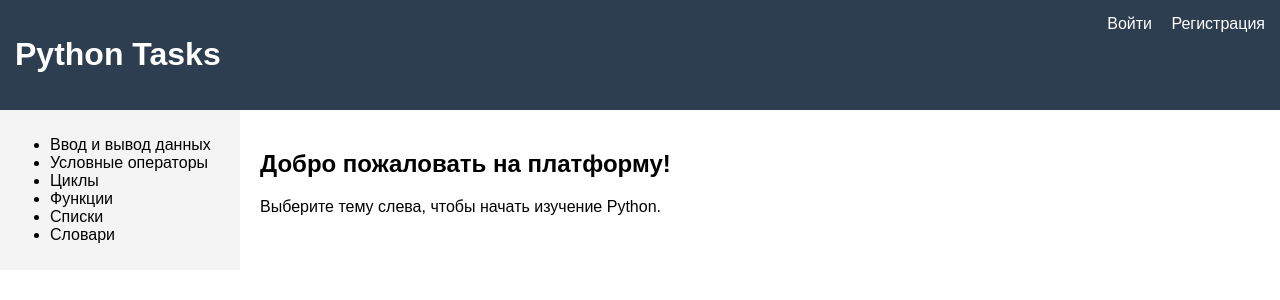
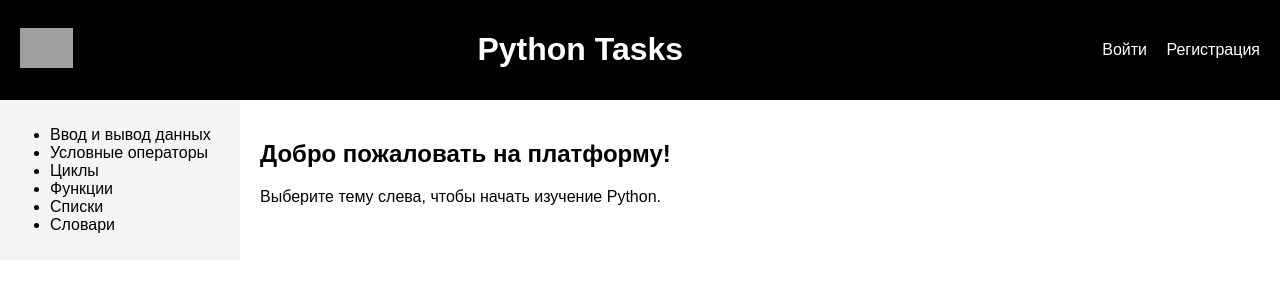
Before and after one commit to mary-potter/bilimcode, a Flask app: page / in a window 1280 px wide. Shown: the top 300 px of the page. Run offline with Flask 3, Linux system fonts and the light colour scheme; grey boxes are pictures that could not be loaded.

Commit message:
changing base

```diff
--- a/templates/base.html
+++ b/templates/base.html
@@ -4,10 +4,39 @@
   <meta charset="UTF-8">
   <title>{% block title %}Python Tasks{% endblock %}</title>
   <link rel="stylesheet" href="{{ url_for('static', filename='style.css') }}">
+  <style>
+    header {
+      background-color: black; /* черный фон */
+      color: white; /* белый текст */
+      display: flex;
+      align-items: center;
+      justify-content: space-between;
+      padding: 10px 20px;
+    }
+    header img {
+      height: 40px; /* размер логотипа */
+    }
+    nav a, nav span {
+      color: white;
+      margin-left: 15px;
+      text-decoration: none;
+    }
+    nav a:hover {
+      text-decoration: underline;
+    }
+  </style>
 </head>
 <body>
   <header>
+    <!-- Логотип -->
+    <div class="logo">
+      <img src="{{ url_for('static', filename='logo.png') }}" alt="Логотип">
+    </div>
+
+    <!-- Заголовок -->
     <h1>Python Tasks</h1>
+
+    <!-- Навигация -->
     <nav>
       {% if username %}
         <span>Привет, {{ username }}!</span>
@@ -18,6 +47,7 @@
       {% endif %}
     </nav>
   </header>
+
   <main>
     {% block content %}{% endblock %}
   </main>
```
Also changed, not shown: static/style.css (line endings or trailing spaces), 1 other file.
